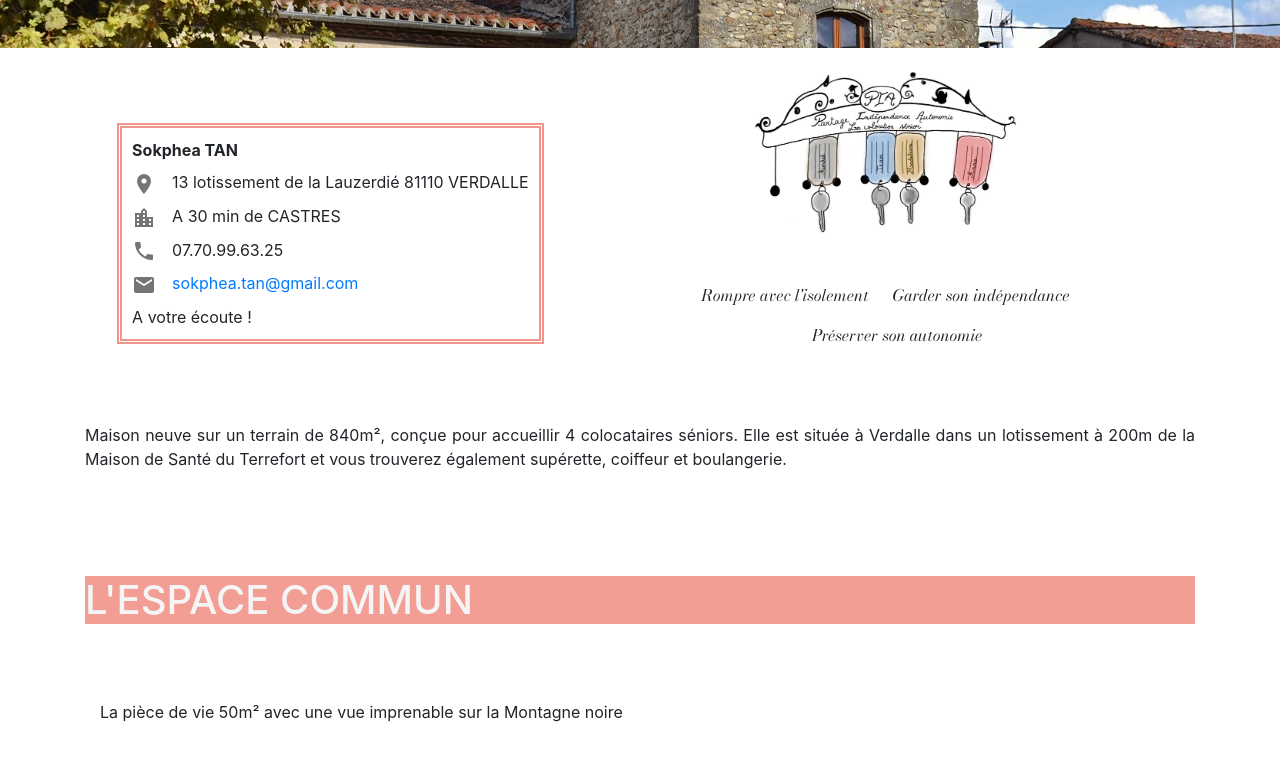
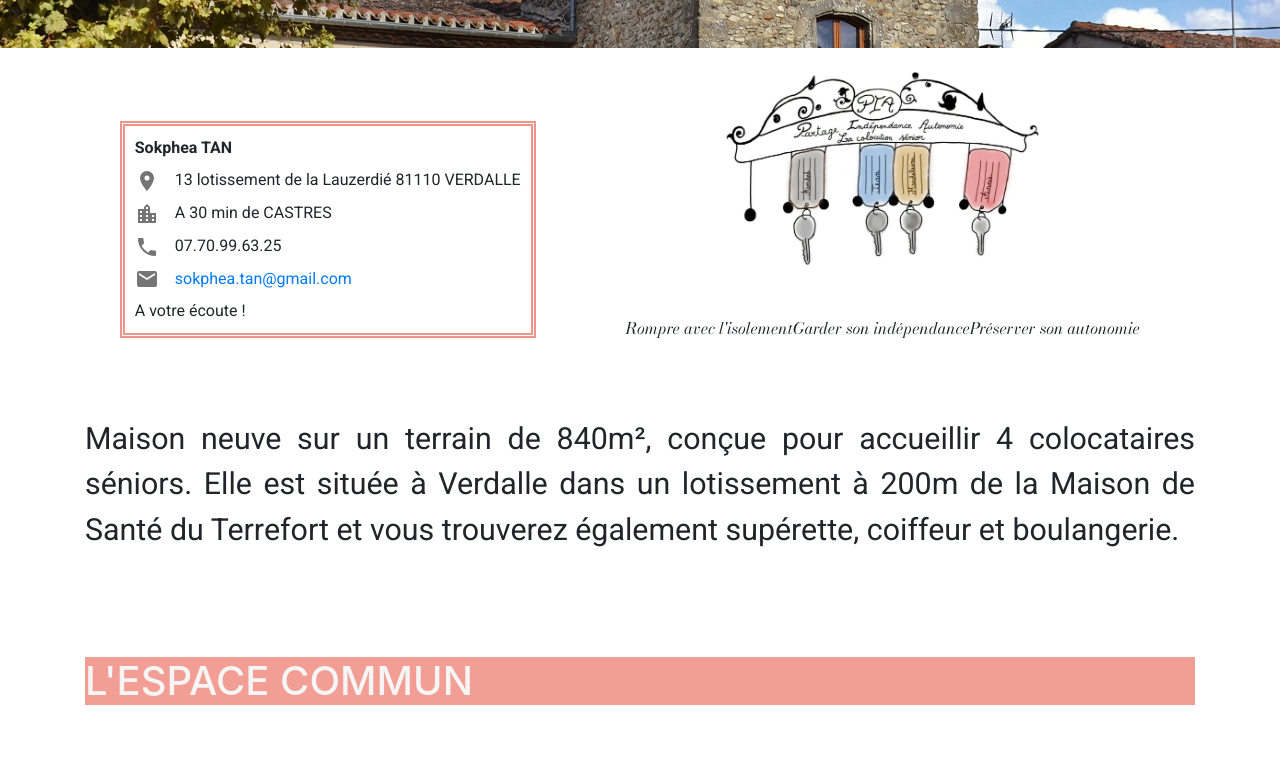
Before and after one commit to maison-pia/maison-pia, a Vue app: page / in a window 1280 px wide. Shown: the part 500-1262 px from the top of the page. Built offline with nearby package versions, Linux system fonts and the light colour scheme.

Commit message:
fix police

```diff
--- a/src/components/Coordonnees.vue
+++ b/src/components/Coordonnees.vue
@@ -47,6 +47,7 @@ export default {
   list-style-type: none;
   border: thick double rgb(241, 148, 138);
   padding: 10px;
+  font-family: "Roboto", sans-serif;
 }
 
 @media (min-width: 1281px) {
--- a/src/components/Details.vue
+++ b/src/components/Details.vue
@@ -1,6 +1,6 @@
 <template>
   <div class="mt-5">
-    <p class="detail">
+    <p class="legende1">
       Maison neuve sur un terrain de 840m², conçue pour accueillir 4
       colocataires séniors. Elle est située à Verdalle dans un lotissement à
       200m de la Maison de Santé du Terrefort et vous trouverez également
@@ -20,9 +20,10 @@ export default {
 </script>
 
 <style>
-@import url("https://fonts.googleapis.com/css2?family=Bodoni+Moda:ital@1&display=swap");
+@import url("https://fonts.googleapis.com/css2?family=Roboto:wght@100&display=swap");
 .detail {
   text-align: justify;
+  font-family: "Roboto", sans-serif;
 }
 
 @media (min-width: 1281px) {
--- a/src/components/EspaceCommun.vue
+++ b/src/components/EspaceCommun.vue
@@ -67,7 +67,6 @@ export default {
 </script>
 
 <style>
-@import url("https://fonts.googleapis.com/css2?family=Bodoni+Moda:ital@1&display=swap");
 .photo1 {
   display: flex;
   justify-content: space-around;
@@ -79,9 +78,6 @@ export default {
 }
 
 @media (min-width: 1281px) {
-  .legende1 {
-    font-size: 1.8rem;
-  }
 }
 @media (min-width: 1000px) and (max-width: 1280px) {
 }
--- a/src/components/EspacePerso.vue
+++ b/src/components/EspacePerso.vue
@@ -42,11 +42,15 @@ export default {
 </script>
 
 <style>
-@import url("https://fonts.googleapis.com/css2?family=Bodoni+Moda:ital@1&display=swap");
+@import url("https://fonts.googleapis.com/css2?family=Roboto:wght@100&display=swap");
 .photo1 {
   display: flex;
   justify-content: space-around;
   flex-wrap: wrap;
+}
+.legende1 {
+  font-family: "Roboto", sans-serif;
+  text-align: justify;
 }
 
 .espace {
@@ -55,13 +59,22 @@ export default {
 
 @media (min-width: 1281px) {
   .legende1 {
-    font-size: 1.8rem;
+    font-size: 2rem;
   }
 }
 @media (min-width: 1000px) and (max-width: 1280px) {
+  .legende1 {
+    font-size: 1.9rem;
+  }
 }
 @media (min-width: 481px) and (max-width: 999px) {
+  .legende1 {
+    font-size: 1.9rem;
+  }
 }
 @media (min-width: 200px) and (max-width: 480px) {
+  .legende1 {
+    font-size: 2rem;
+  }
 }
 </style>
--- a/src/components/Intro.vue
+++ b/src/components/Intro.vue
@@ -1,10 +1,10 @@
 <template>
   <div class="intro col-lg-6 col-sm-12 col-xs-12">
-    <img src="../assets/logo.jpg" style="width: 50%" alt="logo" />
+    <img src="../assets/logo.jpg" style="width: 60%" alt="logo" />
     <div class="sentences mt-5">
       <p>Rompre avec l'isolement</p>
-      <p class="ml-4">Garder son indépendance</p>
-      <p class="ml-4">Préserver son autonomie</p>
+      <p>Garder son indépendance</p>
+      <p>Préserver son autonomie</p>
     </div>
   </div>
 </template>
@@ -31,7 +31,7 @@ export default {
 .sentences {
   display: flex;
   flex-wrap: wrap;
-  justify-content: center;
+  justify-content: space-around;
 }
 
 @media (min-width: 1281px) {
```
Also changed, not shown: 7 other files (tests, documents, lock files or other folders).
